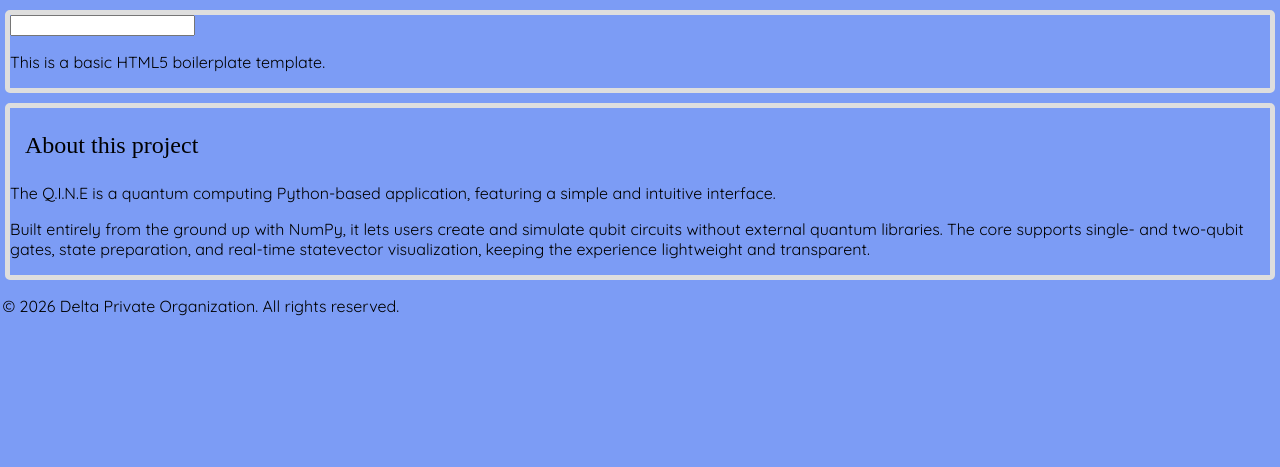
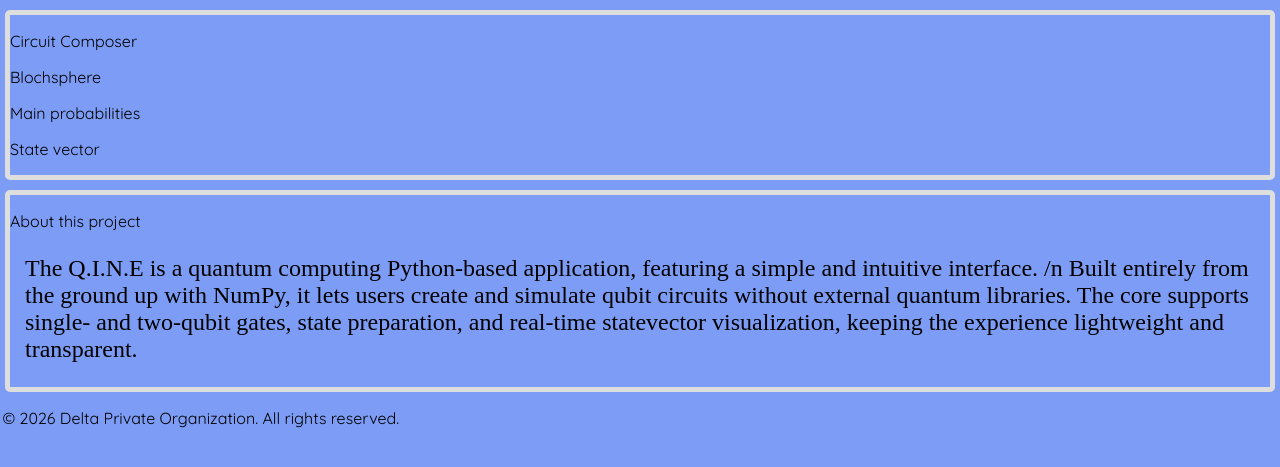
Before and after one commit to DarkSentinel24/QuantumPyGUI_Qiskit-Is-Not-Enought, a plain HTML site: page index.html in a window 1280 px wide. Shown: the part 105-572 px from the top of the page. Drawn offline with Linux system fonts and the light colour scheme; a script that the page names is missing; a web font is replaced by a local one.

Commit message:
Enhance index.html with new circuit simulation sections
Added new sections for circuit maker, Blochsphere, main probabilities, and state vector in the HTML layout.

```diff
--- a/index.html
+++ b/index.html
@@ -26,15 +26,23 @@
         <h1>Q.I.N.E.: Online python-based qubit circuit simulator</h1>
     </header>
     <div class="main">
-        <input type="text">
-        <p>This is a basic HTML5 boilerplate template.</p>
+        <div id="circuitmaker">
+            <p>Circuit Composer</p>
+        </div>
+        <div id="blochsphere">
+            <p>Blochsphere</p>
+        </div>
+        <div id="mainprobabilities">
+            <p>Main probabilities</p>
+        </div>
+        <div id="statevector">
+            <p>State vector</p>
+        </div>
     </div>
     <div class="main">
-        <p class="abt">About this project</p>
-        <p>The Q.I.N.E is a quantum computing Python-based application, featuring a simple
-            and intuitive interface.
-        </p>
-        <p>
+        <p class="abt_main">About this project</p>
+        <p class="abt">The Q.I.N.E is a quantum computing Python-based application, featuring a simple
+            and intuitive interface. /n
             Built entirely from the ground up with NumPy, it lets users create and simulate
             qubit circuits without external quantum libraries. The core supports single- and
             two-qubit gates, state preparation, and real-time statevector visualization,
```
